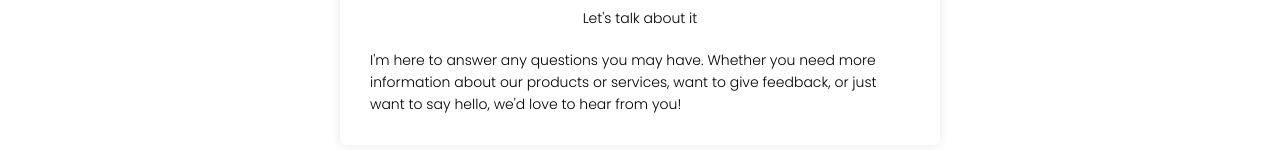
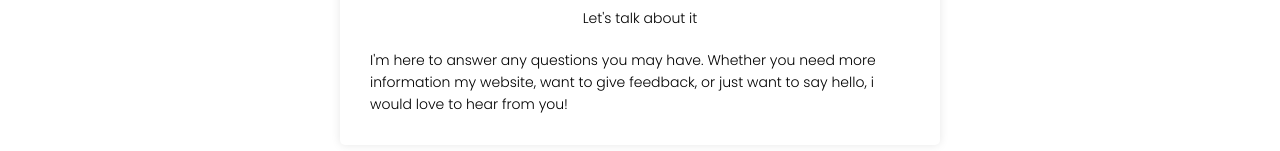
Before and after one commit to Demie-Agum/Agum.github.io, a plain HTML site: page contactus.html in a window 1280 px wide. Shown: the part 1281-1432 px from the top of the page. Drawn offline with Linux system fonts and the light colour scheme.

Commit message:
Update contactus.html

```diff
--- a/contactus.html
+++ b/contactus.html
@@ -46,7 +46,7 @@
                 <input type="submit" value="Send Message">
             </form>
             <p class="text-center">Let's talk about it</p>
-            <p>I'm here to answer any questions you may have. Whether you need more information about our products or services, want to give feedback, or just want to say hello, we'd love to hear from you!</p>
+            <p>I'm here to answer any questions you may have. Whether you need more information my website, want to give feedback, or just want to say hello, i would love to hear from you!</p>
         </div>
         </body>
         </html>
```
